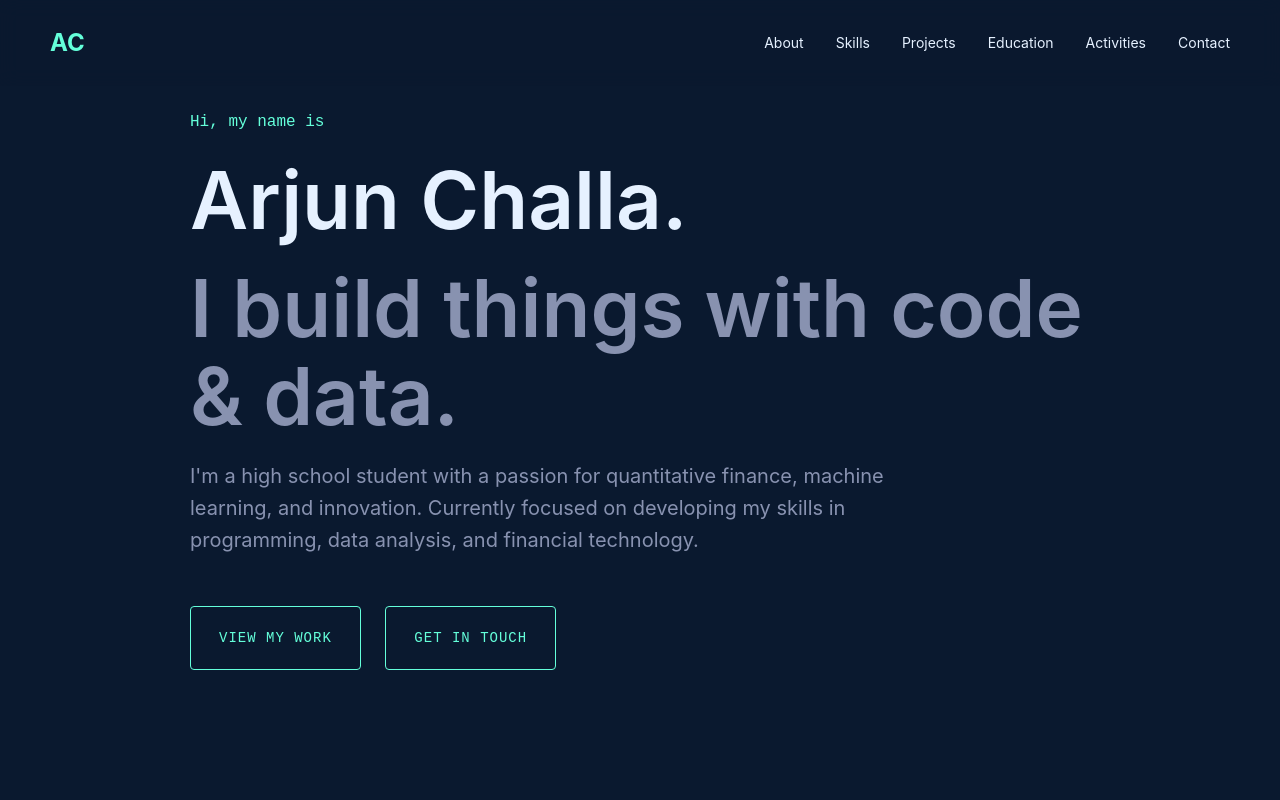
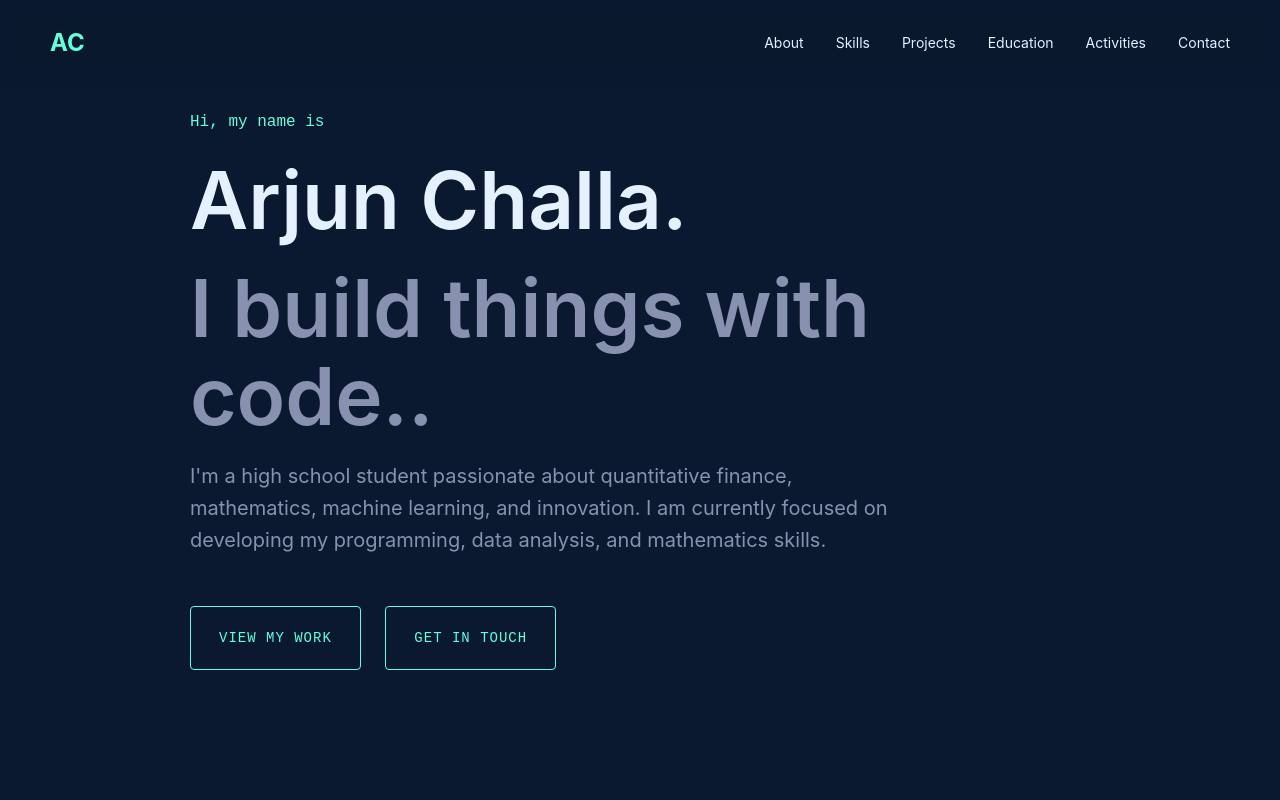
Before and after one commit to achalla18/personal-portifolio-2.0-github.io, a plain HTML site: page index.html in a window 1280 px wide. Shown: the top 800 px of the page. Drawn offline with Linux system fonts and the light colour scheme.

Commit message:
Update index.html

```diff
--- a/index.html
+++ b/index.html
@@ -609,10 +609,10 @@
             <div class="hero-content">
                 <p class="hero-subtitle fade-in fade-in-1">Hi, my name is</p>
                 <h1 class="hero-title fade-in fade-in-2">Arjun Challa.</h1>
-                <h2 class="hero-title fade-in fade-in-3" style="color: var(--text);">I build things with code & data.</h2>
+                <h2 class="hero-title fade-in fade-in-3" style="color: var(--text);">I build things with code..</h2>
                 <p class="hero-description fade-in fade-in-4">
-                    I'm a high school student with a passion for quantitative finance, machine learning, and innovation.
-                    Currently focused on developing my skills in programming, data analysis, and financial technology.
+                    I'm a high school student passionate about quantitative finance, mathematics, machine learning, and innovation.
+                    I am currently focused on developing my programming, data analysis, and mathematics skills.
                 </p>
                 <div class="fade-in fade-in-5">
                     <a href="#projects" class="cta-btn">View My Work</a>
```
